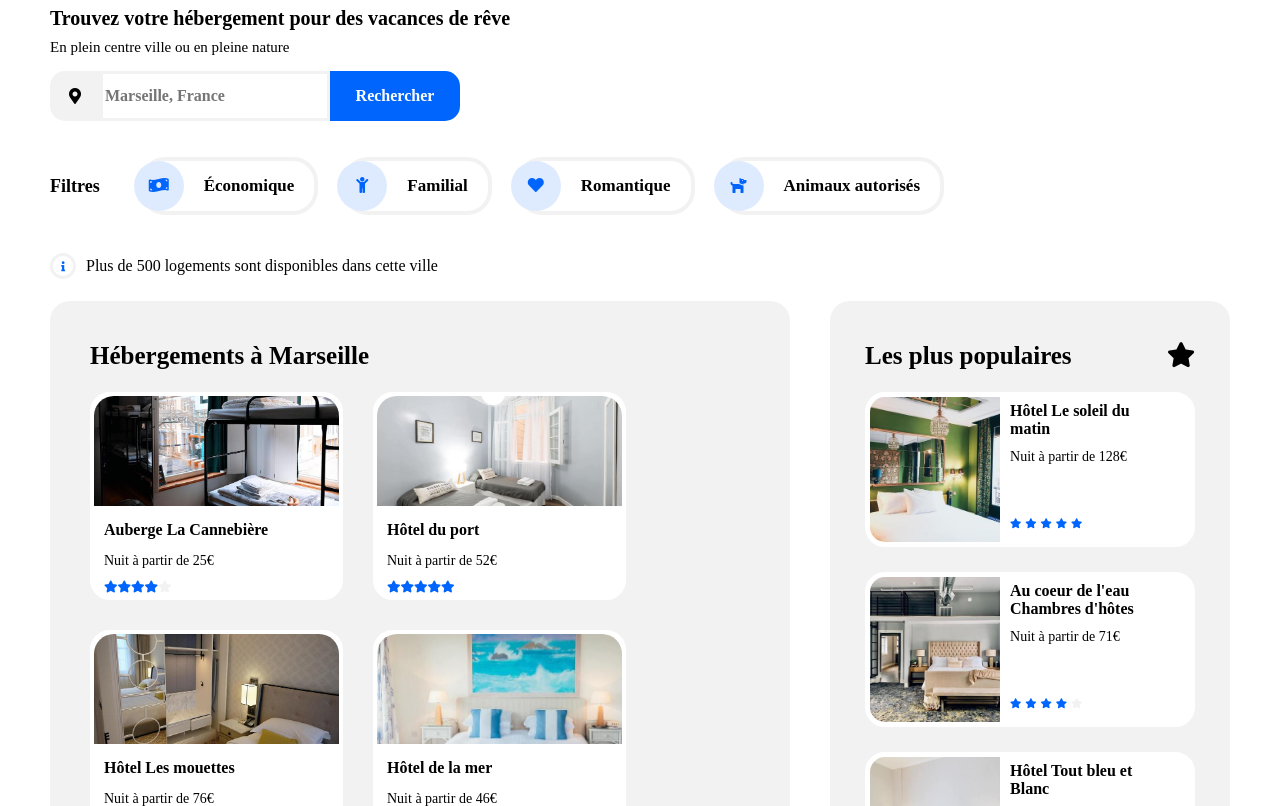
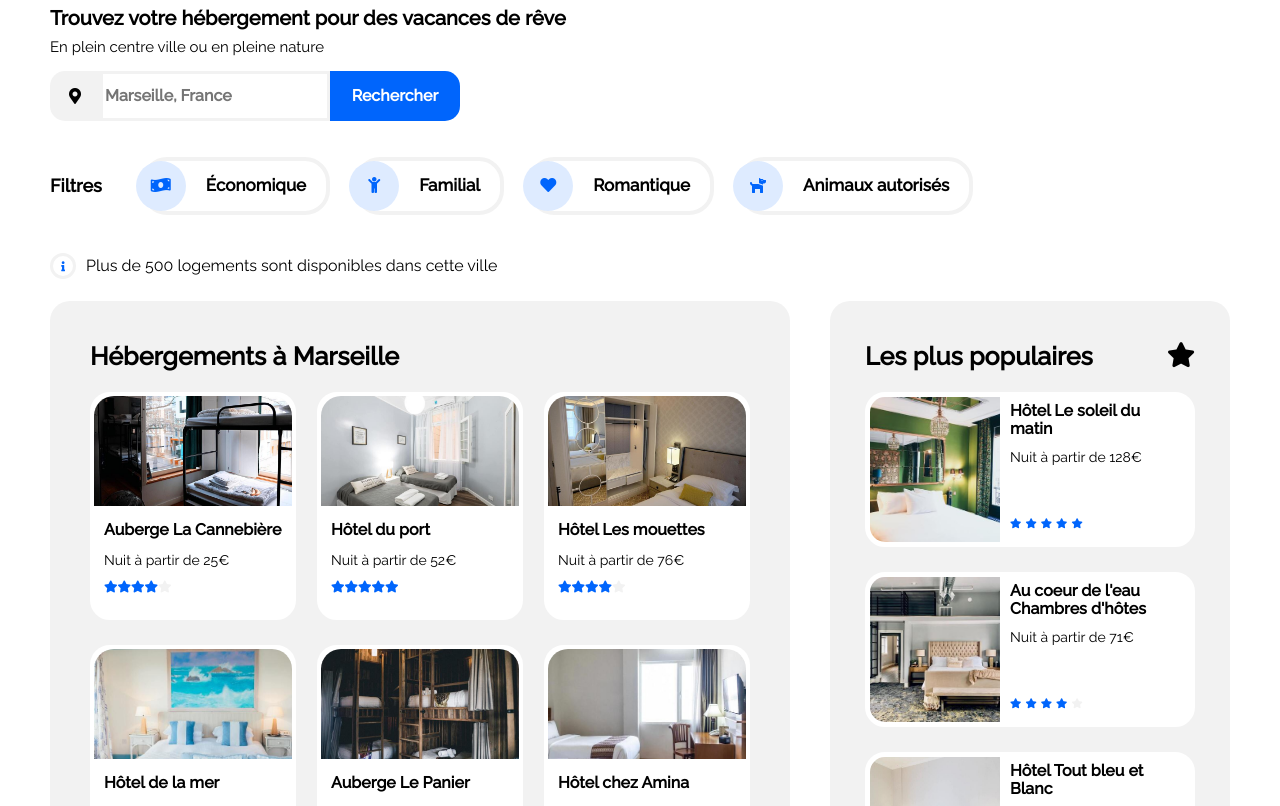
Before and after one commit to stephil06/OC_P2_bochu, a plain HTML site: page index.html in a window 1280 px wide. Shown: the part 107-913 px from the top of the page. Drawn offline with Linux system fonts and the light colour scheme; files that its build step writes are made by us from their sources.

Commit message:
MAJ styles.css section Hébergements elastic

```diff
--- a/css/styles.css
+++ b/css/styles.css
@@ -84,6 +84,8 @@ body {
     max-width: 1920px; /* Largeur de mon écran PC : 1920px */
     margin-left: auto;
     margin-right: auto;
+
+    font-family:'Raleway', sans-serif;
 }
 
 /* NAV : Logo & 2 Liens ----------------------------------------------------------------------- */
@@ -401,8 +403,8 @@ form {
     display: flex;
     flex-direction: row;
     flex-wrap: wrap;
-    justify-content: flex-start;
-    gap: 30px;
+   /*S2 justify-content: flex-start; */ /*S2 */  justify-content: space-between; /* S2 */
+    /* S2 gap: 30px; */
 }
 
 /* Pour chaque article,
@@ -412,9 +414,10 @@ form {
     - on crée une bordure en blanc
 */
 .c_section-hebergements__article {
-    width: 245px; /* 245px; */
+    /* S2_debut */ width:30%; height: 48%; margin-bottom: 25px; /* S2_fin */
+    /* S2 width: 245px; */ /* 245px; */
     /* 335px - 90px */
-    height: 200px;
+    /* S2 height: 200px; */ /* 200px; */
     /* 717px - 517px */
 
     background-color: var(--couleur_blanc);
```
